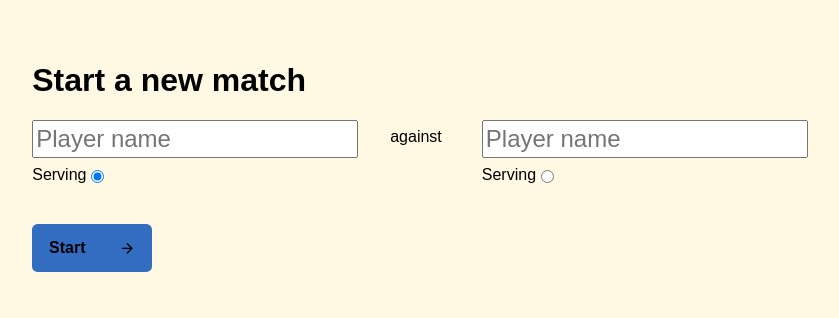
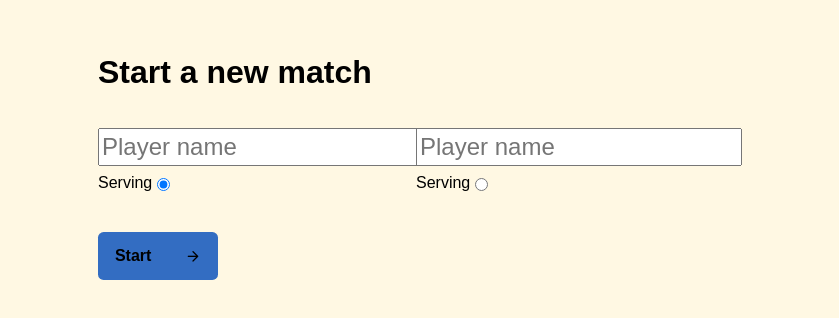
Before and after one commit to mayamalakova/score-counter, a Vue app: page / in a window 1280 px wide. Shown: the part 244-562 px from the top of the page, without its empty margins (224-1063 px from the left). Built offline with nearby package versions, Linux system fonts and the light colour scheme.

Commit message:
remove against

```diff
--- a/src/assets/score-view.styl
+++ b/src/assets/score-view.styl
@@ -231,6 +231,7 @@ body {
 }
 
 .player-name-input {
+  margin-top 2vmin
   height 4vmin
   font-size 3vmin
   width 100%
--- a/src/components/game-set-up.vue
+++ b/src/components/game-set-up.vue
@@ -6,8 +6,6 @@
                 <player-name-input :playerName="playerLeft" @update="$emit(Events.UPDATE_PLAYER_LEFT, $event)"/>
                 <server-input :checked="true" @update="$emit(Events.UPDATE_SERVER, false)"/>
             </div>
-
-            <span>against</span>
 
             <div class="player-field">
                 <player-name-input :playerName="playerRight" @update="$emit(Events.UPDATE_PLAYER_RIGHT, $event)"/>
```
